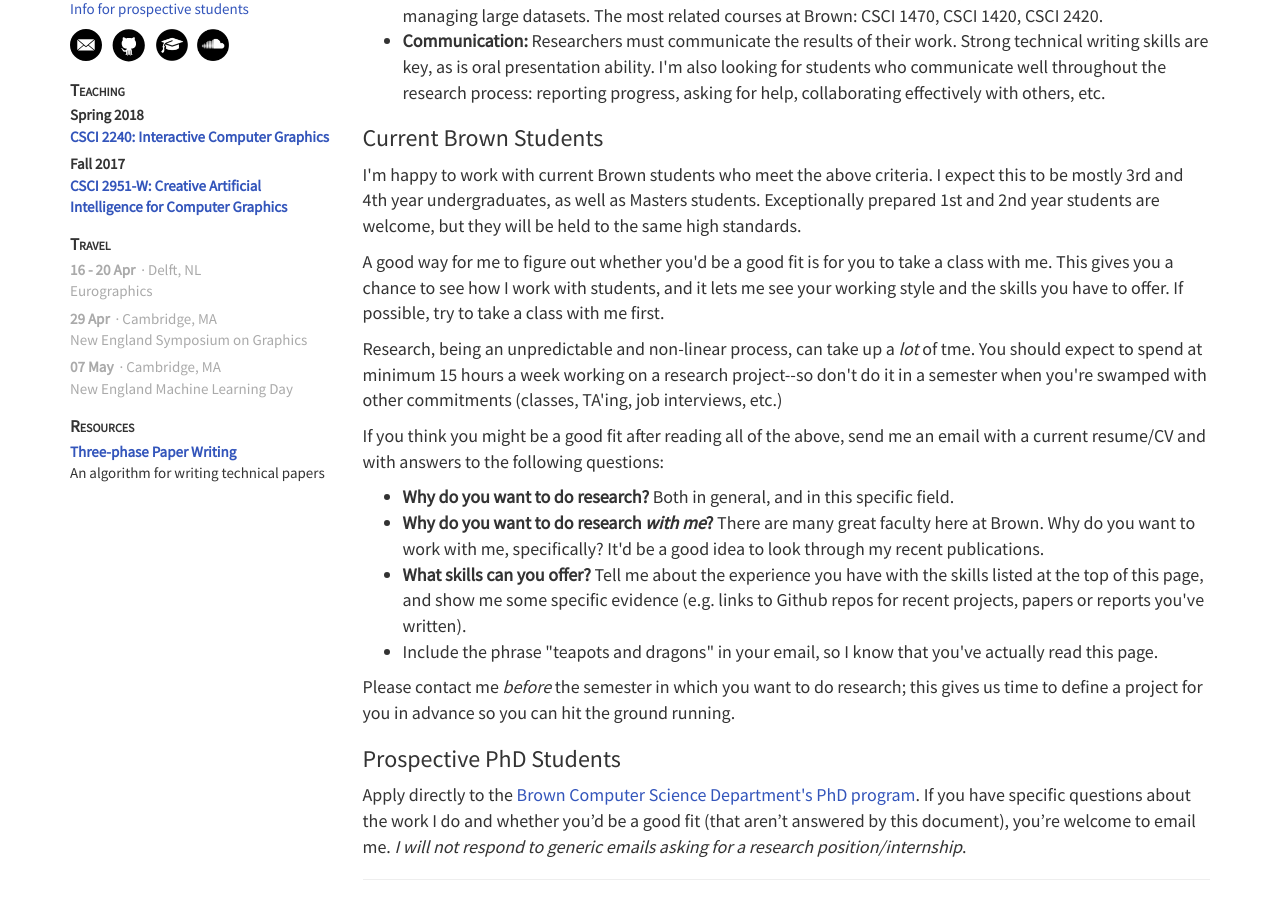
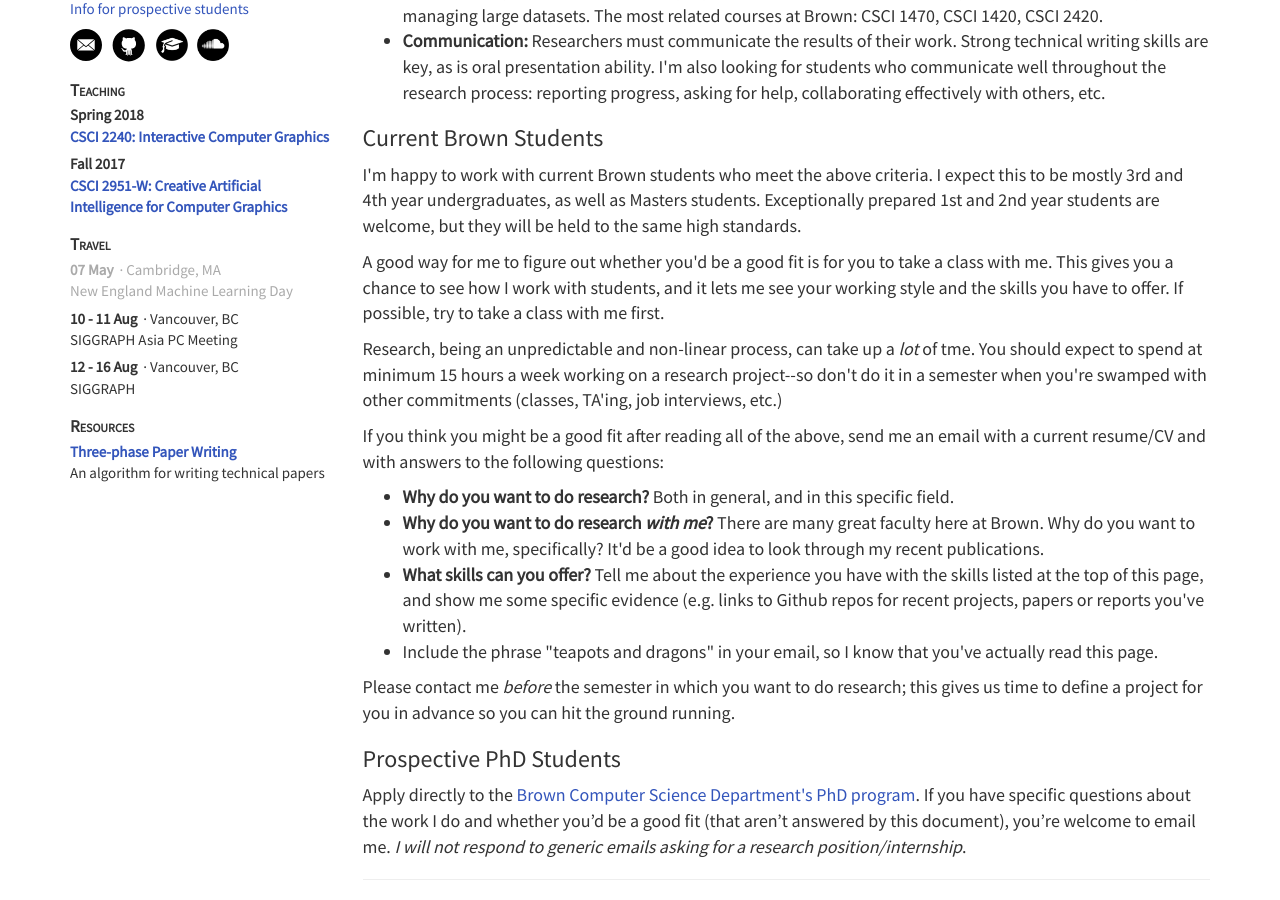
Before and after one commit to dritchie/dritchie.github.io, a Jekyll site: the page built from prospective_students.html, in a window 1280 px wide and 900 px high, scrolled down 563 px. Built offline with Jekyll 4.4.1, drawn with Linux system fonts in a browser that asks for light colours.

Commit message:
Update travel (SIGGRAPH 2018).

```diff
--- a/_data/travel.json
+++ b/_data/travel.json
@@ -91,5 +91,19 @@
 			"event": "New England Machine Learning Day",
 			"location": "Cambridge, MA"
 		},
+
+		{
+			"startdate": "2018-08-10",
+			"enddate": "2018-08-11",
+			"event": "SIGGRAPH Asia PC Meeting",
+			"location": "Vancouver, BC"
+		},
+
+		{
+			"startdate": "2018-08-12",
+			"enddate": "2018-08-16",
+			"event": "SIGGRAPH",
+			"location": "Vancouver, BC"
+		},
 	]
 }
```
